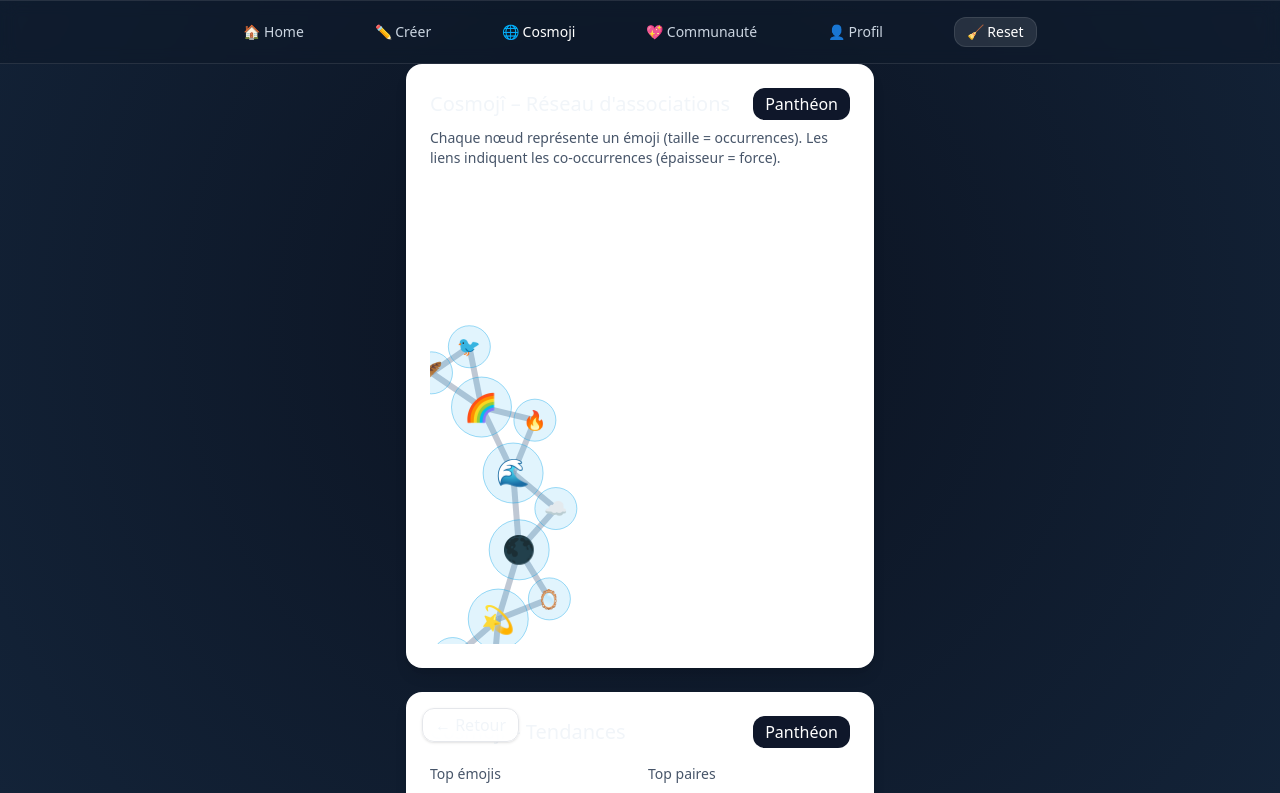
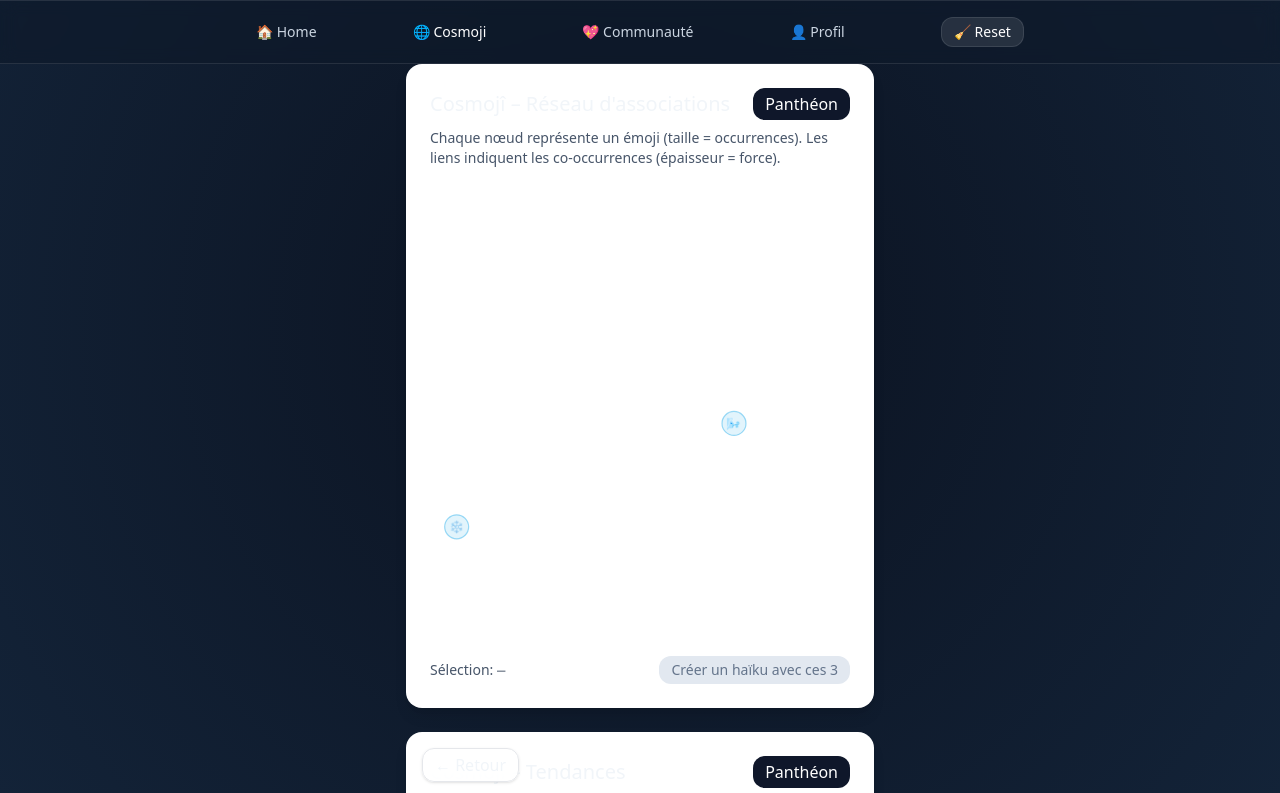
Before and after one commit to pierkiroule/haikumoji, a React (Vite) app: page /cosmoji in a window 1280 px wide. Shown: the top 793 px of the page. Built offline with nearby package versions, Linux system fonts and the light colour scheme.

Commit message:
feat: Add Cosmoji emoji selection and haiku creation (#11)
Co-authored-by: Cursor Agent <cursoragent@cursor.com>

```diff
--- a/src/components/EmojiNetwork.jsx
+++ b/src/components/EmojiNetwork.jsx
@@ -2,7 +2,16 @@ import { useEffect, useMemo, useRef, useState } from 'react'
 import { select, zoom as d3Zoom, drag as d3Drag, forceSimulation, forceLink, forceManyBody, forceCenter, forceCollide } from 'd3'
 
 // D3-based force-directed graph: nodes = occurrences, links = co-occurrences
-export default function EmojiNetwork({ stats, maxNodes = 24, maxLinks = 80, height = 460 }) {
+export default function EmojiNetwork({
+  stats,
+  maxNodes = 24,
+  maxLinks = 80,
+  height = 460,
+  selectable = false,
+  selected = [],
+  onToggle,
+  maxSelected = 3,
+}) {
   const containerRef = useRef(null)
   const svgRef = useRef(null)
   const gRef = useRef(null)
@@ -107,12 +116,16 @@ export default function EmojiNetwork({ stats, maxNodes = 24, maxLinks = 80, heig
       .attr('class', 'node')
       .style('cursor', 'grab')
 
+    const isSelected = (id) => Array.isArray(selected) && selected.includes(id)
+    const reachedMax = selectable && Array.isArray(selected) && selected.length >= maxSelected
+
     nodeSel.append('circle')
       .attr('r', d => nodeRadius(d.count))
-      .attr('fill', '#0ea5e9')
-      .attr('fill-opacity', 0.12)
-      .attr('stroke', '#0ea5e9')
-      .attr('stroke-opacity', 0.4)
+      .attr('fill', d => (selectable && isSelected(d.id) ? '#10b981' : '#0ea5e9'))
+      .attr('fill-opacity', d => (selectable && isSelected(d.id) ? 0.25 : 0.12))
+      .attr('stroke', d => (selectable && isSelected(d.id) ? '#059669' : '#0ea5e9'))
+      .attr('stroke-width', d => (selectable && isSelected(d.id) ? 2 : 1.2))
+      .attr('stroke-opacity', d => (selectable && isSelected(d.id) ? 0.7 : 0.4))
 
     nodeSel.append('text')
       .attr('text-anchor', 'middle')
@@ -121,6 +134,18 @@ export default function EmojiNetwork({ stats, maxNodes = 24, maxLinks = 80, heig
       .style('pointer-events', 'none')
       .style('font-size', d => `${Math.max(12, nodeRadius(d.count) * 0.9)}px`)
       .text(d => d.id)
+
+    if (selectable) {
+      // Dim unselected when selection cap reached
+      nodeSel
+        .style('opacity', d => (reachedMax && !isSelected(d.id) ? 0.45 : 1))
+        .on('click', (event, d) => {
+          // Prevent toggling if at cap and this node is not selected
+          const disabled = reachedMax && !isSelected(d.id)
+          if (disabled) return
+          onToggle && onToggle(d.id)
+        })
+    }
 
     // Drag handlers
     nodeSel.call(
@@ -162,7 +187,7 @@ export default function EmojiNetwork({ stats, maxNodes = 24, maxLinks = 80, heig
       simulationRef.current?.stop()
       svg.selectAll('*').remove()
     }
-  }, [nodes, links, width, height, linkWidth, nodeRadius, maxPair])
+  }, [nodes, links, width, height, linkWidth, nodeRadius, maxPair, selectable, selected, onToggle, maxSelected])
 
   return (
     <div ref={containerRef} className="w-full" style={{ height }}>
--- a/src/components/Navbar.jsx
+++ b/src/components/Navbar.jsx
@@ -3,7 +3,6 @@ import { resetAppStorage } from '../utils/storage.js'
 
 const navItems = [
   { to: '/', label: '🏠 Home' },
-  { to: '/create', label: '✏️ Créer' },
   { to: '/cosmoji', label: '🌐 Cosmoji' },
   { to: '/community', label: '💖 Communauté' },
   { to: '/profile', label: '👤 Profil' },
--- a/src/pages/Cosmoji.jsx
+++ b/src/pages/Cosmoji.jsx
@@ -1,16 +1,36 @@
 import { useEffect, useMemo, useState } from 'react'
 import PantheonModal from '../components/PantheonModal.jsx'
 import EmojiNetwork from '../components/EmojiNetwork.jsx'
-import { computeEmojiStats, seedIfEmpty } from '../utils/storage.js'
+import { computeEmojiStats, seedIfEmpty, addHaiku, getUser } from '../utils/storage.js'
 
 export default function Cosmoji() {
   const [open, setOpen] = useState(false)
   const [stats, setStats] = useState({ occurrences: [], pairs: [], triples: [] })
+  const [picked, setPicked] = useState([]) // up to 3
 
   useEffect(() => {
     seedIfEmpty()
     setStats(computeEmojiStats())
   }, [])
+
+  const handleToggle = (emoji) => {
+    setPicked(prev => {
+      const has = prev.includes(emoji)
+      if (has) return prev.filter(e => e !== emoji)
+      if (prev.length >= 3) return prev
+      return [...prev, emoji]
+    })
+  }
+
+  const handleCreateFromPicked = () => {
+    if (picked.length !== 3) return
+    const user = getUser() || { name: 'Anonyme', id: null }
+    const text = ''
+    addHaiku({ emojis: picked.slice(0, 3), text, author: user.name, authorId: user.id })
+    setPicked([])
+    setStats(computeEmojiStats())
+    alert('Triplet ajouté au Cosmojî.')
+  }
 
   return (
     <div className="space-y-6">
@@ -21,7 +41,26 @@ export default function Cosmoji() {
         </div>
         <p className="mt-2 text-sm text-slate-600">Chaque nœud représente un émoji (taille = occurrences). Les liens indiquent les co‑occurrences (épaisseur = force).</p>
         <div className="mt-4">
-          <EmojiNetwork stats={stats} />
+          <EmojiNetwork
+            stats={stats}
+            selectable
+            selected={picked}
+            onToggle={handleToggle}
+            maxNodes={30}
+            maxLinks={200}
+          />
+        </div>
+        <div className="mt-3 flex items-center justify-between">
+          <div className="text-sm text-slate-600 select-none">
+            Sélection: <span className="font-mono">{picked.join(' ') || '—'}</span>
+          </div>
+          <button
+            onClick={handleCreateFromPicked}
+            disabled={picked.length !== 3}
+            className={`rounded-xl px-3 py-1 text-sm font-medium transition ${picked.length === 3 ? 'bg-emerald-600 text-white hover:bg-emerald-700' : 'bg-slate-200 text-slate-500 cursor-not-allowed'}`}
+          >
+            Créer un haïku avec ces 3
+          </button>
         </div>
       </div>
       <div className="relative rounded-2xl bg-white shadow-lg p-6">
--- a/src/pages/Home.jsx
+++ b/src/pages/Home.jsx
@@ -16,8 +16,8 @@ export default function Home() {
           des symboles rend la création inclusive, au service du self‑care et du social‑care.
         </p>
         <div className="flex items-center justify-center gap-3 pt-2">
-          <Link to="/create" className="rounded-2xl bg-midnight-400 text-white px-6 py-3 hover:bg-midnight-300 active:bg-midnight-500 transition">
-            Créer mon haïku
+          <Link to="/cosmoji" className="rounded-2xl bg-midnight-400 text-white px-6 py-3 hover:bg-midnight-300 active:bg-midnight-500 transition">
+            Ouvrir le Cosmojî
           </Link>
           <Link to="/community" className="rounded-2xl bg-white/10 text-white px-6 py-3 border border-white/10 hover:bg-white/20 transition">
             Voir la communauté
@@ -52,7 +52,7 @@ export default function Home() {
       <section className="mt-8 rounded-2xl bg-white/5 border border-white/10 p-5">
         <h3 className="font-medium">Comment ça marche ?</h3>
         <ol className="mt-2 text-sm text-slate-300 list-decimal list-inside space-y-1">
-          <li>Choisissez 3 à 5 émojis qui vous inspirent.</li>
+          <li>Choisissez 3 émojis dans le Cosmojî.</li>
           <li>Composez un haïku en 3 lignes (5/7/5 ou libre).</li>
           <li>Publiez, partagez, découvrez les créations des autres.</li>
         </ol>
--- a/src/utils/config.js
+++ b/src/utils/config.js
@@ -24,7 +24,7 @@ export const APP_URL = 'https://haikumoji.vercel.app'
 
 // Centralized emoji catalog (deduplicated)
 export const ALL_EMOJIS = [
-  '🌬️','❄️','🐋','🌊','🔥','🌙','🛶','🌌','🧊','🌈','🐚','🪶','🌞','💧','🌿','🍂','🌑','☁️','🦭','🪵','🌕','🌠','🌧️','🎵','🐦','🪞','🪷','💫'
+  '🌬️','❄️','🐋','🌊','🔥','🌙','🛶','🌌','🧊','🌈','🐚','🪶','🌞','💧','🌿','🍂','🌑','☁️','🦭','🪵','🌕','🌠','🌧️','🎵','🐦','🪞','🪷','💫','⭐','🏔️'
 ]
 
 // Prefer canonical URL in production; fall back to current origin in dev
--- a/src/utils/storage.js
+++ b/src/utils/storage.js
@@ -1,5 +1,4 @@
-import { STORAGE_KEYS } from './config.js'
-import { MOCK_HAIKUS } from './mockData.js'
+import { STORAGE_KEYS, ALL_EMOJIS } from './config.js'
 
 function getJSON(key, fallback) {
   try {
@@ -20,9 +19,8 @@ function generateId() {
 
 export function seedIfEmpty() {
   const existing = getJSON(STORAGE_KEYS.HAIKUS, null)
-  if (!existing || existing.length === 0) {
-    setJSON(STORAGE_KEYS.HAIKUS, MOCK_HAIKUS)
-  }
+  // Start with an empty collection; no initial links in Cosmoji
+  if (!existing) setJSON(STORAGE_KEYS.HAIKUS, [])
   if (!getJSON(STORAGE_KEYS.LIKED_IDS, null)) {
     setJSON(STORAGE_KEYS.LIKED_IDS, [])
   }
@@ -85,6 +83,11 @@ export function computeEmojiStats() {
         }
       }
     }
+  }
+
+  // Ensure all catalog emojis exist in occurrences with zero counts
+  for (const e of ALL_EMOJIS) {
+    if (!occ.has(e)) occ.set(e, 0)
   }
 
   const toSortedArray = (map, split) => {
```
